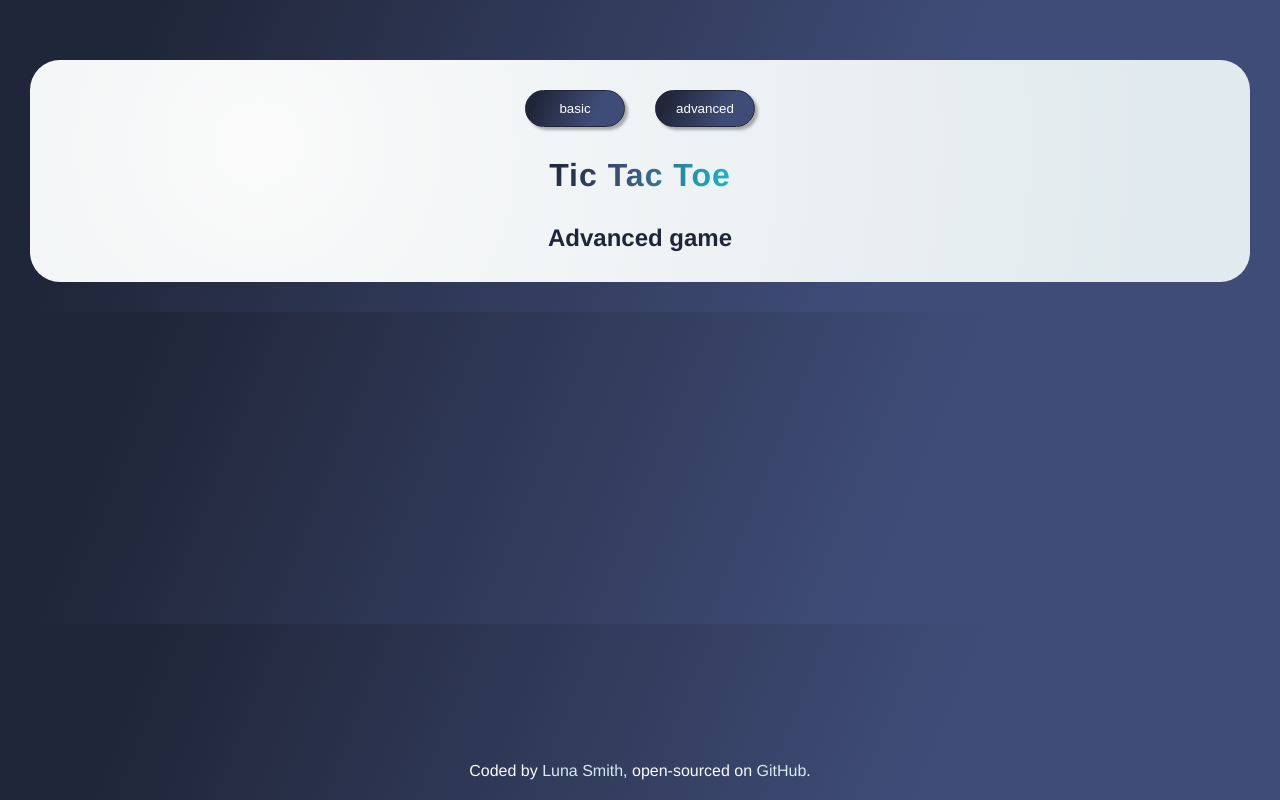
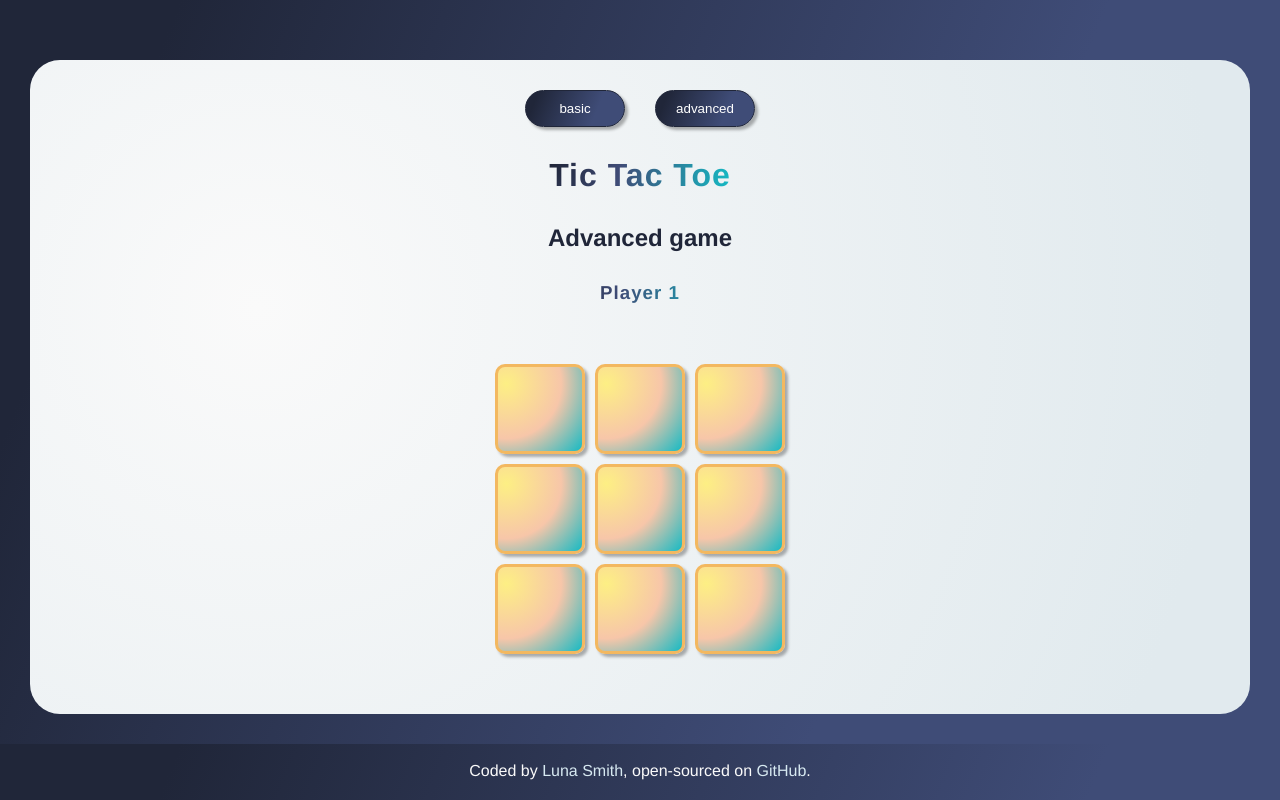
Before and after one commit to Lu-Smith/tic_tac_toe_vue, a Vue app: page / in a window 1280 px wide. Both pictures are taken after a click on the button "advanced". Built offline with nearby package versions, Linux system fonts and the light colour scheme.

Commit message:
Created AdvancedGame folder

```diff
--- a/src/App.vue
+++ b/src/App.vue
@@ -8,7 +8,7 @@
 
 <script lang="ts">
 import { defineComponent } from 'vue';
-import AdvancedGame from './components/AdvancedGame.vue';
+import AdvancedGame from './components/AdvancedGame/AdvancedGame.vue';
 import BasicGame from './components/BasicGame/BasicGame.vue';
 import MainFooter from './components/MainFooter.vue';
 import MainHeader from './components/MainHeader.vue';
--- a/src/components/AdvancedGame.vue
+++ /dev/null
@@ -1,13 +0,0 @@
-<template>
-    <h2>Advanced game</h2>
-  </template>
-
-  <script>
-  export default {
-
-  }
-  </script>
-
-  <style>
-
-  </style>
--- /dev/null
+++ b/src/components/AdvancedGame/AdvancedGame.vue
@@ -0,0 +1,72 @@
+<template>
+  <h2>Advanced game</h2>
+  <h3 v-if="!gameOver">{{ player }}</h3>
+  <h3 v-else>{{ winner }} won!</h3>
+  <AdvancedGrid :handlePlayer="handlePlayer" :move="move" :cells="cells"/>
+  <h4 v-if="gameOver">Game Over</h4>
+</template>
+
+<script>
+import AdvancedGrid from './AdvancedGrid.vue'
+
+export default {
+  components: {
+    AdvancedGrid
+  },
+  data() {
+    return {
+      player: 'Player 1',
+      move: '',
+      cells: ['','','','','','','','',''],
+      gameOver: false,
+      winner: ''
+    };
+  },
+  methods: {
+    handlePlayer(index) {
+        if (!this.cells[index]) {
+          if (this.player === 'Player 1') {
+            this.player = 'Player 2'
+            this.move = 'O'
+
+          } else if (this.player === 'Player 2') {
+            this.player = 'Player 1'
+            this.move = 'X'
+          }
+          this.cells[index] = this.move;
+          if (this.cells[0] === 'O' && this.cells[1] === 'O' && this.cells[2] === 'O' ||
+              this.cells[3] === 'O' && this.cells[4] === 'O' && this.cells[5] === 'O' ||
+              this.cells[6] === 'O' && this.cells[7] === 'O' && this.cells[8] === 'O' ||
+              this.cells[0] === 'O' && this.cells[3] === 'O' && this.cells[6] === 'O' ||
+              this.cells[1] === 'O' && this.cells[4] === 'O' && this.cells[7] === 'O' ||
+              this.cells[2] === 'O' && this.cells[5] === 'O' && this.cells[8] === 'O' ||
+              this.cells[0] === 'O' && this.cells[4] === 'O' && this.cells[8] === 'O' ||
+              this.cells[2] === 'O' && this.cells[4] === 'O' && this.cells[6] === 'O'
+          ) {
+            this.gameOver = true
+            this.winner = 'Player 1'
+            this.move = ''
+            this.player = ''
+          } else if (this.cells[0] === 'X' && this.cells[1] === 'X' && this.cells[2] === 'X' ||
+              this.cells[3] === 'X' && this.cells[4] === 'X' && this.cells[5] === 'X' ||
+              this.cells[6] === 'X' && this.cells[7] === 'X' && this.cells[8] === 'X' ||
+              this.cells[0] === 'X' && this.cells[3] === 'X' && this.cells[6] === 'X' ||
+              this.cells[1] === 'X' && this.cells[4] === 'X' && this.cells[7] === 'X' ||
+              this.cells[2] === 'X' && this.cells[5] === 'X' && this.cells[8] === 'X' ||
+              this.cells[0] === 'X' && this.cells[4] === 'X' && this.cells[8] === 'X' ||
+              this.cells[2] === 'X' && this.cells[4] === 'X' && this.cells[6] === 'X'
+          ) {
+            this.gameOver = true
+            this.winner = 'Player 2'
+            this.move = ''
+            this.player = ''
+        }
+      }
+    }
+  }
+}
+</script>
+
+<style>
+
+</style>
--- /dev/null
+++ b/src/components/AdvancedGame/AdvancedGrid.vue
@@ -0,0 +1,46 @@
+<template>
+  <div class="grid">
+    <div class="cell" v-for="(cell, index) in cells" :key="index"  @click="handlePlayer(index)">
+    {{ cell }}
+    </div>
+  </div>
+</template>
+
+<script>
+  export default {
+      props: ['handlePlayer', 'move', 'cells'],
+  }
+</script>
+
+<style>
+.grid {
+  display: grid;
+  grid-template-columns: repeat(3, 1fr);
+  grid-template-rows: repeat(3, 1fr);
+  gap: 10px;
+  justify-items: center;
+  align-items: center;
+  margin: 30px auto;
+  width: 290px;
+  height: 290px;
+}
+
+.cell {
+  width: 90px;
+  height: 90px;
+  background: radial-gradient(circle at 10% 20%, rgb(253, 239, 132) 0%, rgb(247, 198, 169) 54.2%, rgb(21, 186, 196) 100.3%);
+  display: flex;
+  justify-content: center;
+  align-items: center;
+  border-radius: 10px;
+  border: 3px solid rgb(243, 184, 96);
+  box-shadow: 3px 3px 3px rgba(0, 0, 0, 0.3);
+  font-size: 40px;
+  cursor: pointer;
+  transition: 200ms all ease-in-out;
+}
+
+.cell:hover {
+  background: radial-gradient(circle at 10% 20%, rgba(253, 239, 132, 0.7) 0%, rgba(247, 198, 169, 0.7) 54.2%, rgba(21, 186, 196, 0.7) 100.3%);
+}
+</style>
```
